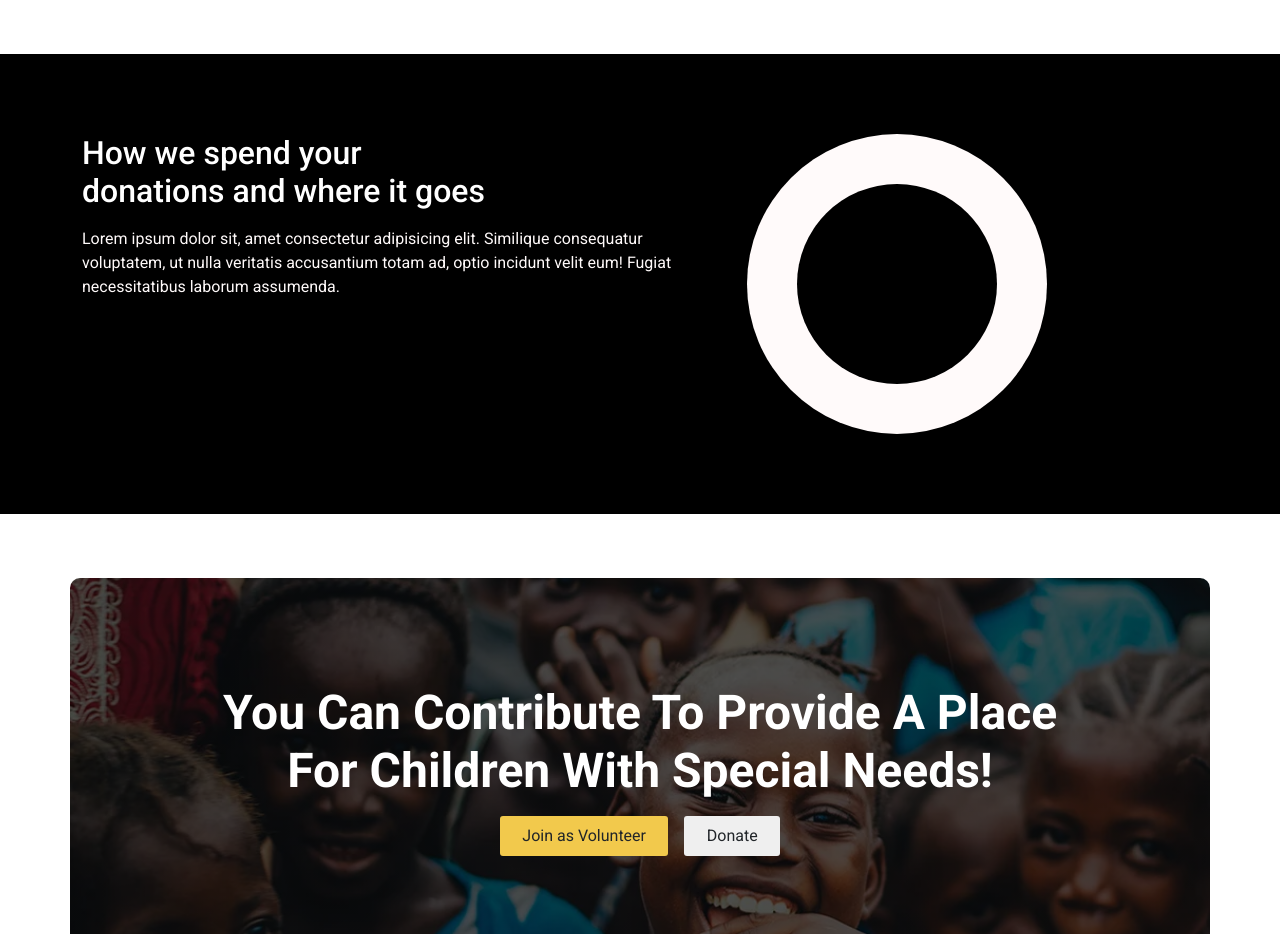
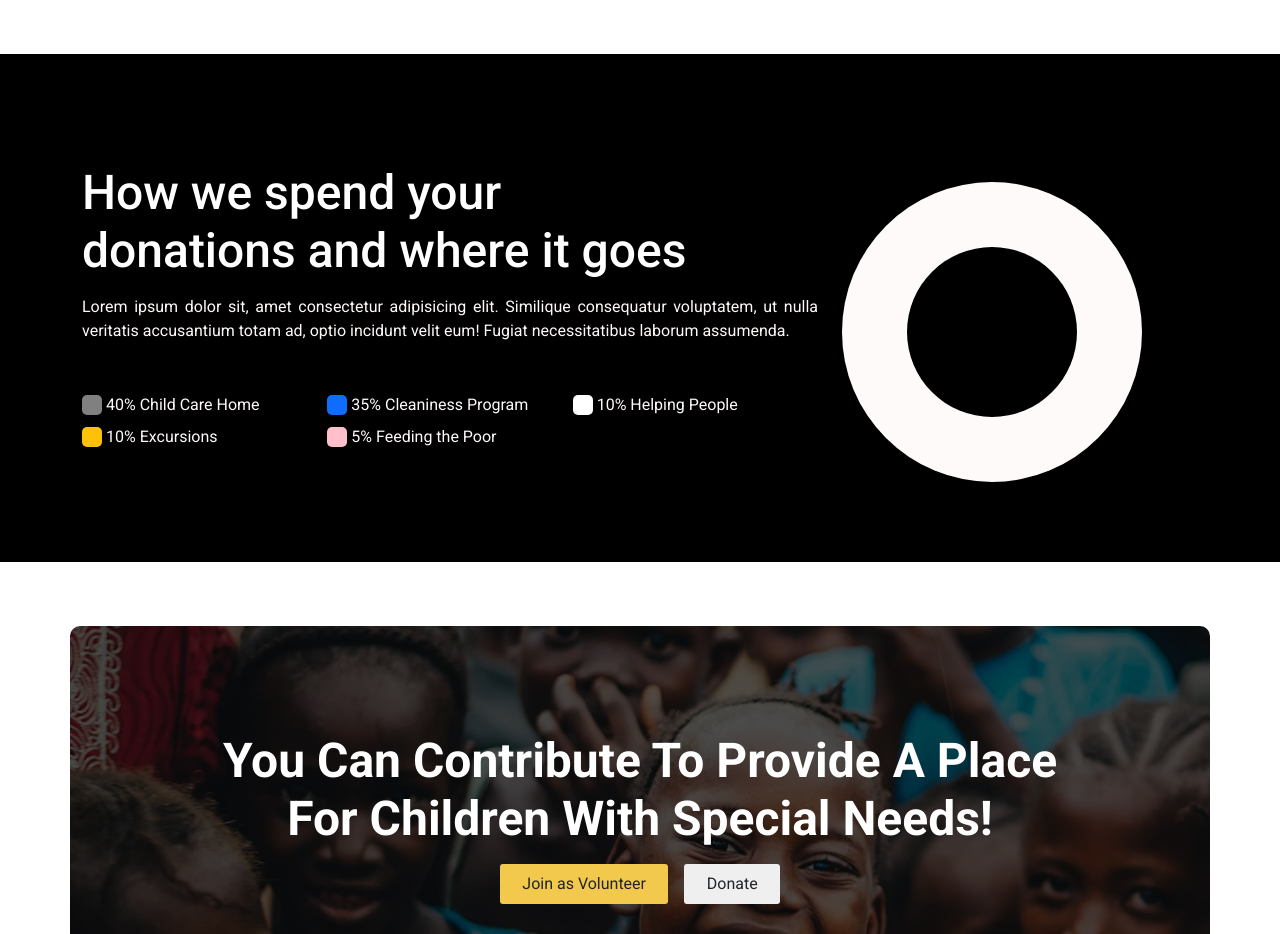
Before and after one commit to AllSparkTech100/Techrity_Assesment, a React (Vite) app: page / in a window 1280 px wide. Shown: the part 3840-4774 px from the top of the page. Built offline with nearby package versions, Linux system fonts and the light colour scheme.

Commit message:
Add files via upload

```diff
--- a/src/pages/Home.jsx
+++ b/src/pages/Home.jsx
@@ -213,7 +213,7 @@ function Home() {
           <div className="project-list">
             <Row>
               {/* mission */}
-              <Col md={4} lg={4} sm={12} className='mb-md-0 mb-lg-0  mb-4'>
+              <Col md={4} lg={4} sm={12} className="mb-md-0 mb-lg-0  mb-4">
                 <div className=" mission mission bg-image">
                   <div className="ms-3">
                     <h5 className="text-capitalize">
@@ -233,7 +233,7 @@ function Home() {
                 </div>
               </Col>
               {/* excursion */}
-              <Col md={4} lg={4} sm={12} className='mb-md-0 mb-lg-0  mb-4'>
+              <Col md={4} lg={4} sm={12} className="mb-md-0 mb-lg-0  mb-4">
                 <div className="mission excursion bg-image">
                   <div className="ms-3">
                     <h5 className="text-capitalize">weekly excursion</h5>
@@ -251,7 +251,7 @@ function Home() {
                 </div>
               </Col>
               {/* awareness */}
-              <Col md={4} lg={4} sm={12} className='mb-md-0 mb-lg-0  mb-4'>
+              <Col md={4} lg={4} sm={12} className="mb-md-0 mb-lg-0  mb-4">
                 <div className="mission awareness bg-image">
                   <div className="ms-3">
                     <h5 className="text-capitalize">
@@ -278,23 +278,53 @@ function Home() {
       <Container className="donations" fluid>
         <Container className="donations_inner">
           <Row>
-            <Col md={7} lg={7} sm={12}>
+            <Col md={8} lg={8} sm={12}>
+              <div className="left-title">
                 <h5 className="text-white">
                   How we spend your <br />
                   donations and where it goes
                 </h5>
                 <p className="my-3">
                   Lorem ipsum dolor sit, amet consectetur adipisicing elit.
-                Similique consequatur voluptatem, ut nulla veritatis accusantium
-                totam ad, optio incidunt velit eum! Fugiat necessitatibus
-                laborum assumenda.
+                  Similique consequatur voluptatem, ut nulla veritatis
+                  accusantium totam ad, optio incidunt velit eum! Fugiat
+                  necessitatibus laborum assumenda.
                 </p>
+                <div className="graph-explaination">
+                  {/* Chart Explaination */}
+                  <div className="graph-control">
+                    <div className="graph-box bg-grey"></div>
+                    <div className="graph-text ms-1">40% Child Care Home</div>
+                  </div>
+                  {/* Chart 2 */}
+                  <div className="graph-control">
+                    <div className="graph-box bg-primary"></div>
+                    <div className="graph-text ms-1">35% Cleaniness Program</div>
+                  </div>
+
+                  {/* Chart 3 */}
+                  <div className="graph-control">
+                    <div className="graph-box bg-white"></div>
+                    <div className="graph-text ms-1">10% Helping People</div>
+                  </div>
+
+                  {/* Chart 4 */}
+                  <div className="graph-control">
+                    <div className="graph-box bg-warning"></div>
+                    <div className="graph-text ms-1">10% Excursions</div>
+                  </div>
+
+                  {/* Chart 5 */}
+                  <div className="graph-control">
+                    <div className="graph-box bg-pink"></div>
+                    <div className="graph-text ms-1">5% Feeding the Poor</div>
+                  </div>
+                </div>
+              </div>
             </Col>
-          <Col md={5} lg={5} sm={12}>
+            <Col md={4} lg={4} sm={12} className="ms-md-0 ms-lg-0 ms-4 mt-5">
               <div className="graph-circle">
-<div className="graph-inner">
-
-</div>
+                <div className="graph-inner"></div>
               </div>
             </Col>
           </Row>
--- a/src/pages/styles.scss
+++ b/src/pages/styles.scss
@@ -176,13 +176,49 @@
   justify-content: center;
   .donations_inner {
     margin: auto;
+    display: flex;
+    align-items: center;
+    justify-content: space-around;
+    .left-title {
+      position: relative;
+      top: 30px;
+      h5 {
+        font-size: 3rem;
+      }
+      p {
+        word-wrap: break-word;
+        color: $white;
+        text-align: justify;
+      }
 
-    h5 {
-      font-size: 2rem;
-    }
-    p {
-      word-wrap: break-word;
-      color: $white;
+      .graph-explaination {
+        position: relative;
+        top: 30px;
+        display: grid;
+        grid-template: 1fr 1fr 1fr / 1fr 1fr 1fr;
+        grid-auto-rows: 1;
+
+        line-height: 2;
+        .graph-control {
+          display: flex;
+          align-items: center;
+          // justify-content: center;
+          .graph-text {
+            color: $white;
+          }
+          .graph-box {
+            height: 20px;
+            width: 20px;
+            border-radius: 5px;
+            &.bg-grey {
+              background-color: grey;
+            }
+            &.bg-pink {
+              background-color: pink;
+            }
+          }
+        }
+      }
     }
 
     .graph-circle {
@@ -197,8 +233,8 @@
 
       .graph-inner {
         background-color: $black;
-        height: 200px;
-        width: 200px;
+        height: 170px;
+        width: 170px;
         border-radius: 50%;
       }
     }
@@ -499,6 +535,28 @@
       }
     }
   }
+
+  .donations {
+    .donations_inner {
+      .left-title {
+        h5 {
+          font-size: 2rem;
+        }
+      }
+      .graph-explaination {
+        .graph-control {
+          //  flex-wrap: wrap;
+          .graph-text {
+            font-size: 12px;
+          }
+          .graph-box {
+            height: 50px;
+            width: 50px;
+          }
+        }
+      }
+    }
+  }
 }
 
 @media screen and (min-width: 768px) {
```
Lines whose indentation alone changed are shown as unchanged.
